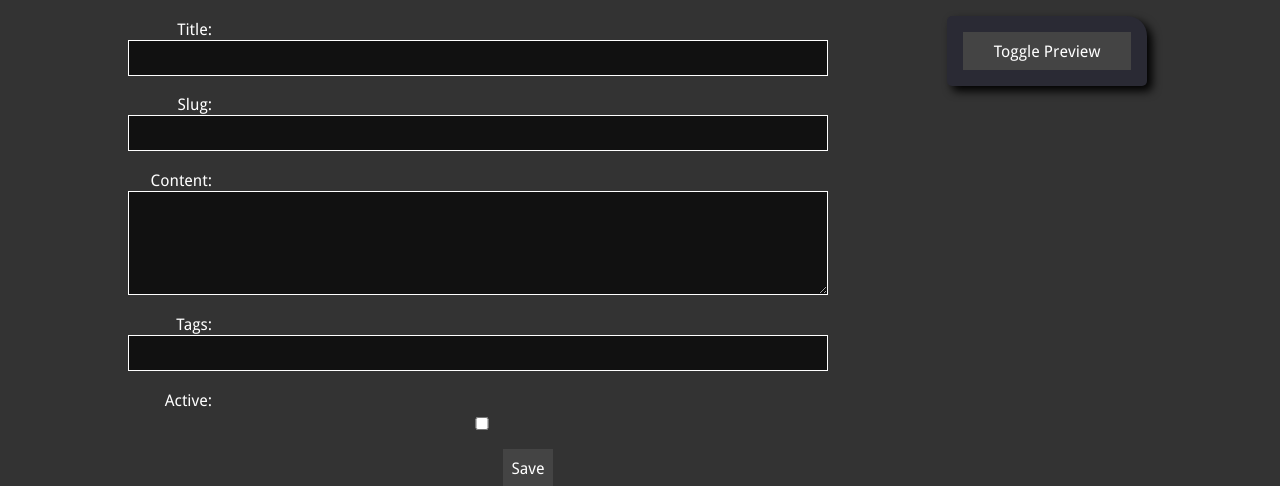
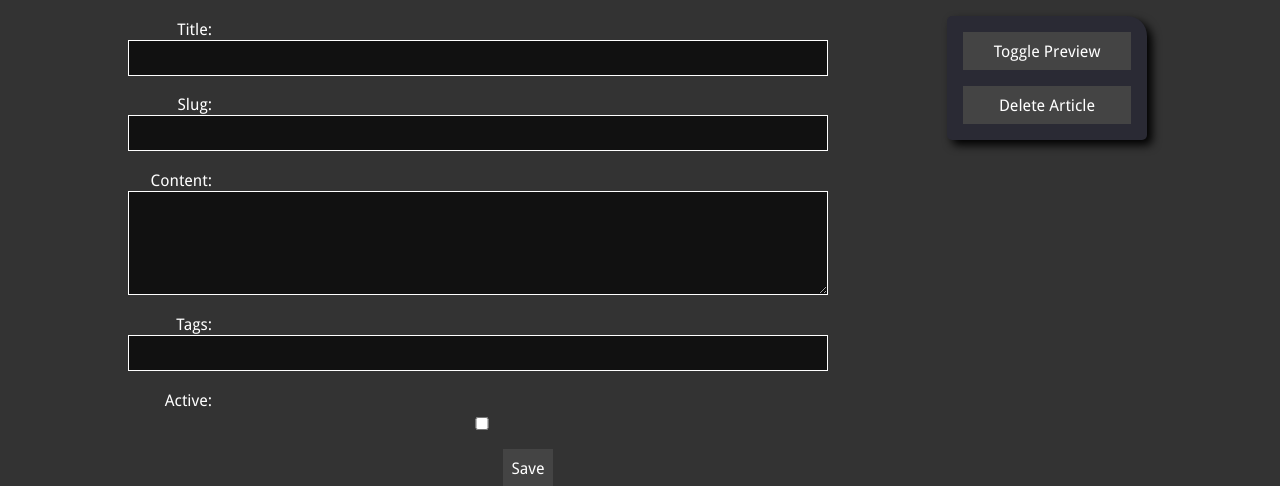
Before and after one commit to w0rp/w0rpzone, a Django app: page /blog/new/ in a window 1280 px wide. Shown: the part 154-640 px from the top of the page. Run offline with Django 3.2, Linux system fonts and the light colour scheme; the visitor is signed in with stand-in values (Sample User, id 1); some libraries are stand-ins or nearby versions; some web fonts are replaced.

Commit message:
Added the ability to delete articles. Reverting the markdown changes, which caused line wrapping to screw up. &nbsp; should be inserted manually to correct the odd space problem.

```diff
--- a/blog/urls.py
+++ b/blog/urls.py
@@ -10,6 +10,7 @@ from .views import (
     ArticleMonthArchiveView,
     edit_article_view,
     new_article_view,
+    DeleteArticleView,
     preview_markdown_view,
 )
 
@@ -29,6 +30,11 @@ urlpatterns = patterns("blog.views",
         r"^page/(?P<page>[\d]+)/$",
         ArticlePageView.as_view(),
         name= "article-page"
+    ),
+    url(
+        r"^delete/(?P<slug>[\w-]+)/$",
+        login_required(DeleteArticleView.as_view()),
+        name= "delete-article"
     ),
     url(
         r"^edit-page/(?P<page>[\d]+)/$",
--- a/blog/views.py
+++ b/blog/views.py
@@ -8,10 +8,12 @@ from django.http import HttpResponse
 from django.shortcuts import render, redirect, get_object_or_404
 from django.core.urlresolvers import reverse as url_reverse
 from django.db import transaction
+from django.views.generic.edit import DeleteView
+from django.core.urlresolvers import reverse_lazy
 
 from w0rplib.templatetags.markdown import unsafe_markdown
 
-from . import models
+from .models import Article
 from . import forms
 from . import query
 
@@ -27,7 +29,7 @@ class NavigationMixin(ContextMixin):
 
 class ArticleListMixin:
     queryset = (
-        models.Article.objects.all()
+        Article.objects.all()
         .filter(active= True)
         .defer("content")
     )
@@ -40,7 +42,7 @@ class ArticlePageView (ArticleListMixin, ListView, NavigationMixin):
 
 class ArticleEditPageView(ListView):
     queryset = (
-        models.Article.objects.all()
+        Article.objects.all()
         .defer("content")
     )
 
@@ -49,7 +51,7 @@ class ArticleEditPageView(ListView):
     paginate_by = 20
 
 class ArticleDetailView (DetailView, NavigationMixin):
-    model = models.Article
+    model = Article
     context_object_name = "article"
     template_name = "blog/detail.dj.htm"
 
@@ -65,7 +67,7 @@ NavigationMixin):
 @login_required
 @transaction.atomic
 def edit_article_view(request, slug):
-    article = get_object_or_404(models.Article, slug=slug)
+    article = get_object_or_404(Article, slug=slug)
 
     form = forms.EditArticleForm(request.POST or None, instance=article)
     updated = False
@@ -98,6 +100,17 @@ def new_article_view(request):
 
     return redirect(url_reverse(edit_article_view, args=[article.slug]))
 
+class DeleteArticleView(DeleteView):
+    model = Article
+    context_object_name = "article"
+    template_name = "blog/article_delete.dj.htm"
+    success_url = reverse_lazy(
+        "article-edit-list",
+        kwargs={
+            "page": 1,
+        }
+    )
+
 @login_required
 @csrf_exempt
 def preview_markdown_view(request):
--- a/media/css/blog/main.css
+++ b/media/css/blog/main.css
@@ -77,7 +77,7 @@ article p {
 
 article strong {
     font-weight: bold;
-    color: #fff;
+    color: #afa;
 }
 
 article pre > code {
--- a/template/blog/include/article.dj.htm
+++ b/template/blog/include/article.dj.htm
@@ -25,8 +25,8 @@
     </ul>
   </header>
   {% if full_article %}
-    <div class="post">
+    <section class="post">
       {{ article.content | unsafe_markdown }}
-    </div>
+    </section>
   {% endif %}
 </article>
--- a/template/blog/post_edit.dj.htm
+++ b/template/blog/post_edit.dj.htm
@@ -43,6 +43,8 @@
     <a class="button" href="{{article_url}}">View Live Article</a>
   {% endif %}
   <button type="button" class="toggle_preview_button">Toggle Preview</button>
+  {% url "delete-article" slug=article.slug as delete_article_url %}
+  <a class="button" href="{{delete_article_url}}">Delete Article</a>
 </nav>
 
 {% endblock %}
```
Also changed, not shown: media/css/index.css (added, +9 -0 lines), template/blog/article_delete.dj.htm (added, +21 -0 lines), template/index.dj.htm (+16 -5 lines), w0rplib/templatetags/markdown.py (+4 -26 lines), media/image/ljubljana_graph_hamiltonian.svg (added).
